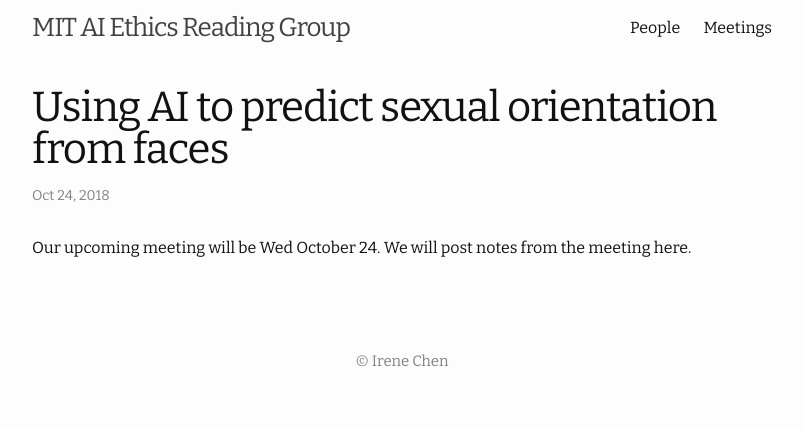
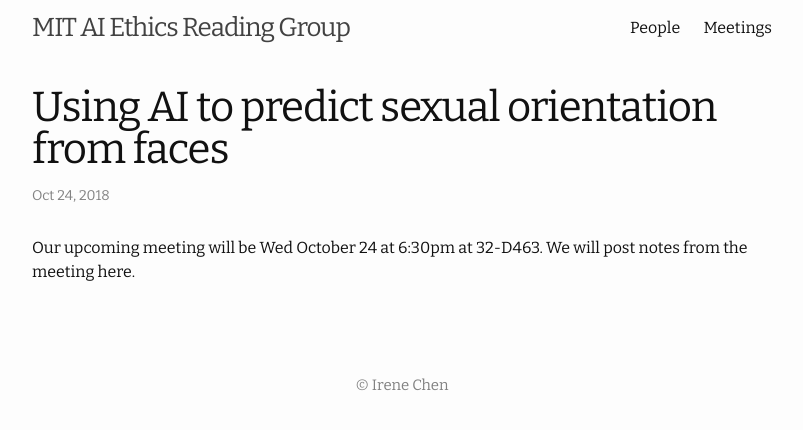
Before and after one commit to mitaiethics/mitaiethics.github.io, a Jekyll site: the page built from _posts/2018-10-24-predict-sexuality.md, in a window 1280 px wide. Shown: the top 430 px of the page, without its empty margins (238-1041 px from the left). Built offline with Jekyll 4.4.1, drawn with Linux system fonts in a browser that asks for light colours.

Commit message:
Change room number

```diff
--- a/_posts/2018-10-24-predict-sexuality.md
+++ b/_posts/2018-10-24-predict-sexuality.md
@@ -3,4 +3,4 @@ layout: post
 title: "Using AI to predict sexual orientation from faces"
 ---
 
-Our upcoming meeting will be Wed October 24. We will post notes from the meeting here.
+Our upcoming meeting will be Wed October 24 at 6:30pm at 32-D463. We will post notes from the meeting here.
```
